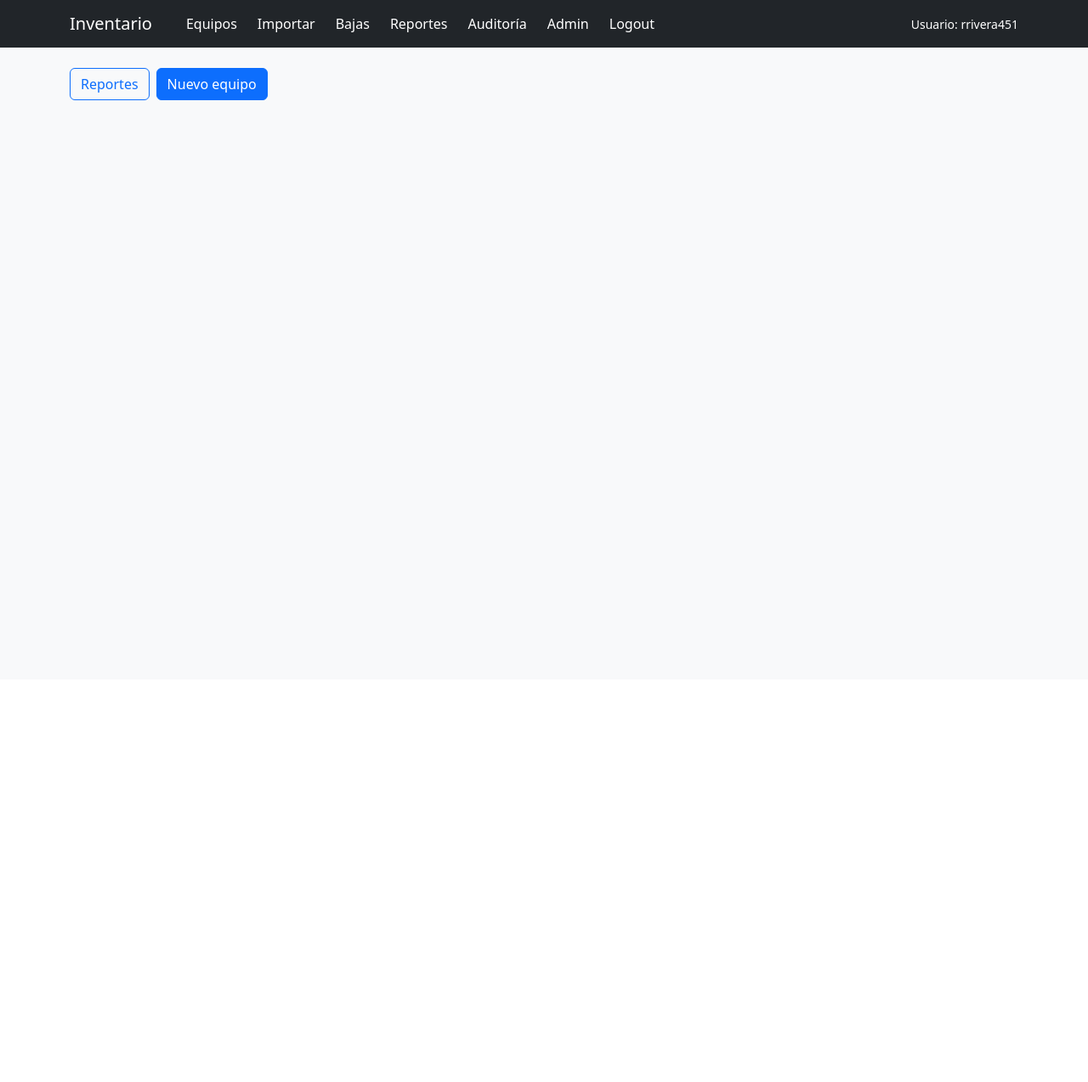
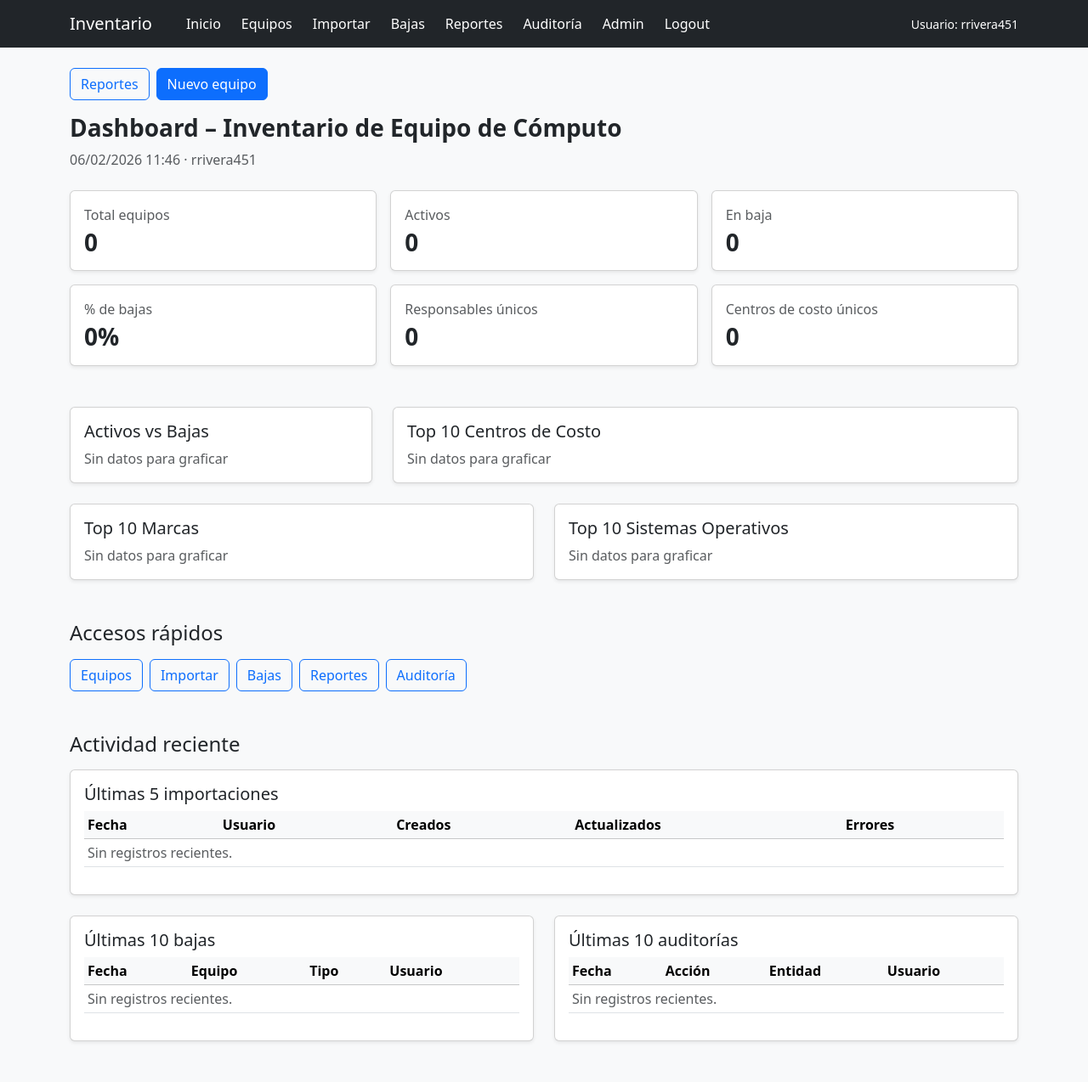
Before and after one commit to rodrigoriverafernandez/abasnet, a Django app: page / in a window 1280 px wide. Shown: the whole page at 85% size. Before the commit the page ends 118 px from the top, so only its background shows below. Run offline with Django 3.2, Linux system fonts and the light colour scheme; a user stored in the database is signed in; data comes from the database, SQL or seed files in the repository; data that the repository does not hold is empty.

Commit message:
Add corporate dashboard for home page

```diff
--- a/inventario/urls.py
+++ b/inventario/urls.py
@@ -1,14 +1,12 @@
 """inventario URL Configuration."""
 from django.contrib import admin
 from django.contrib.auth import views as auth_views
-from django.contrib.auth.decorators import login_required
 from django.urls import include, path
-from django.views.generic import TemplateView
 
 from inventario import views
 
 urlpatterns = [
-    path('', login_required(TemplateView.as_view(template_name='base.html')), name='inicio'),
+    path('', views.inicio_dashboard, name='inicio'),
     path('importar', views.importar_inventario, name='importar'),
     path('', include('equipos.urls')),
     path('accounts/login/', auth_views.LoginView.as_view(), name='login'),
--- a/inventario/views.py
+++ b/inventario/views.py
@@ -1,11 +1,14 @@
 import csv
 from datetime import datetime
+import json
 import unicodedata
 
+from django.apps import apps
 from django.conf import settings
 from django.contrib.auth.decorators import login_required
 from django.http import HttpResponse
 from django.shortcuts import render
+from django.utils import timezone
 
 from equipos.models import (
     AuditLog,
@@ -20,6 +23,7 @@ from equipos.models import (
     TipoEquipo,
 )
 from equipos.permissions import can_import
+from django.db.models import Count
 ERRORS_LIMIT = 50
 
 
@@ -70,6 +74,121 @@ def _get_or_create_catalog(model, value):
 def permission_denied(request, exception=None):
     return render(request, '403.html', status=403)
 
+
+def _get_model(app_label, model_name):
+    try:
+        return apps.get_model(app_label, model_name)
+    except LookupError:
+        return None
+
+
+def _build_dashboard_context(request):
+    total_equipos = Equipo.objects.count()
+    total_bajas = Equipo.objects.filter(is_baja=True).count()
+    total_activos = Equipo.objects.filter(is_baja=False).count()
+    porcentaje_bajas = round((total_bajas / total_equipos) * 100, 2) if total_equipos else 0
+
+    responsables_unicos = (
+        Equipo.objects.exclude(rpe_responsable__isnull=True)
+        .exclude(rpe_responsable__exact="")
+        .values("rpe_responsable")
+        .distinct()
+        .count()
+    )
+    centros_unicos = (
+        Equipo.objects.exclude(centro_costo__isnull=True)
+        .values("centro_costo")
+        .distinct()
+        .count()
+    )
+
+    centros_qs = (
+        Equipo.objects.exclude(centro_costo__isnull=True)
+        .values("centro_costo__codigo", "centro_costo__nombre")
+        .annotate(total=Count("id"))
+        .order_by("-total")[:10]
+    )
+    centros_labels = [
+        f"{item['centro_costo__codigo']} - {item['centro_costo__nombre']}" for item in centros_qs
+    ]
+    centros_totals = [item["total"] for item in centros_qs]
+
+    marcas_qs = (
+        Equipo.objects.exclude(marca__isnull=True)
+        .values("marca__nombre")
+        .annotate(total=Count("id"))
+        .order_by("-total")[:10]
+    )
+    marcas_labels = [item["marca__nombre"] for item in marcas_qs]
+    marcas_totals = [item["total"] for item in marcas_qs]
+
+    sistemas_qs = (
+        Equipo.objects.exclude(sistema_operativo__isnull=True)
+        .values("sistema_operativo__nombre")
+        .annotate(total=Count("id"))
+        .order_by("-total")[:10]
+    )
+    sistemas_labels = [item["sistema_operativo__nombre"] for item in sistemas_qs]
+    sistemas_totals = [item["total"] for item in sistemas_qs]
+
+    import_model = _get_model("equipos", "ImportLog")
+    baja_model = _get_model("equipos", "BajaEquipo")
+    audit_model = _get_model("equipos", "AuditLog")
+
+    import_logs = []
+    if import_model:
+        import_logs = (
+            import_model.objects.select_related("usuario")
+            .order_by("-fecha")[:5]
+        )
+
+    bajas = []
+    if baja_model:
+        bajas = (
+            baja_model.objects.select_related("equipo", "usuario", "motivo")
+            .order_by("-fecha_baja")[:10]
+        )
+
+    audit_logs = []
+    if audit_model:
+        audit_logs = (
+            audit_model.objects.select_related("usuario")
+            .order_by("-fecha")[:10]
+        )
+
+    return {
+        "total_equipos": total_equipos,
+        "total_activos": total_activos,
+        "total_bajas": total_bajas,
+        "porcentaje_bajas": porcentaje_bajas,
+        "responsables_unicos": responsables_unicos,
+        "centros_unicos": centros_unicos,
+        "chart_activos_bajas": json.dumps([total_activos, total_bajas]),
+        "chart_activos_bajas_labels": json.dumps(["Activos", "Bajas"]),
+        "chart_activos_bajas_total": total_equipos,
+        "chart_centros_labels": json.dumps(centros_labels),
+        "chart_centros_data": json.dumps(centros_totals),
+        "centros_has_data": bool(centros_totals),
+        "chart_marcas_labels": json.dumps(marcas_labels),
+        "chart_marcas_data": json.dumps(marcas_totals),
+        "marcas_has_data": bool(marcas_totals),
+        "chart_sistemas_labels": json.dumps(sistemas_labels),
+        "chart_sistemas_data": json.dumps(sistemas_totals),
+        "sistemas_has_data": bool(sistemas_totals),
+        "import_logs": import_logs,
+        "bajas_recientes": bajas,
+        "audit_logs": audit_logs,
+        "mostrar_import_logs": bool(import_model),
+        "mostrar_bajas": bool(baja_model),
+        "mostrar_audit_logs": bool(audit_model),
+        "fecha_actual": timezone.now(),
+    }
+
+
+@login_required
+def inicio_dashboard(request):
+    context = _build_dashboard_context(request)
+    return render(request, "inicio_dashboard.html", context)
 
 @login_required
 def importar_inventario(request):
--- a/templates/base.html
+++ b/templates/base.html
@@ -15,9 +15,10 @@
     <nav class="navbar navbar-expand-lg navbar-dark bg-dark">
         <div class="container">
             <div class="d-flex align-items-center gap-3 w-100">
-                <a class="navbar-brand" href="#">Inventario</a>
+                <a class="navbar-brand" href="{% url 'inicio' %}">Inventario</a>
                 {% if user.is_authenticated %}
                     <div class="d-flex flex-wrap gap-2 align-items-center text-white">
+                        <a class="nav-link text-white px-2" href="{% url 'inicio' %}">Inicio</a>
                         <a class="nav-link text-white px-2" href="{% url 'equipos_list' %}">Equipos</a>
                         {% if can_import %}
                             <a class="nav-link text-white px-2" href="{% url 'importar' %}">Importar</a>
--- /dev/null
+++ b/templates/inicio_dashboard.html
@@ -0,0 +1,339 @@
+{% extends "base.html" %}
+{% block title %}Dashboard{% endblock %}
+
+{% block content %}
+<div class="mb-4">
+    <h1 class="h3 fw-semibold">Dashboard – Inventario de Equipo de Cómputo</h1>
+    <p class="text-muted mb-0">
+        {{ fecha_actual|date:"d/m/Y H:i" }} · {{ user.get_username }}
+    </p>
+</div>
+
+<section class="mb-5">
+    <div class="row g-3">
+        <div class="col-12 col-md-4">
+            <div class="card shadow-sm h-100">
+                <div class="card-body">
+                    <p class="text-muted mb-1">Total equipos</p>
+                    <h3 class="fw-semibold mb-0">{{ total_equipos }}</h3>
+                </div>
+            </div>
+        </div>
+        <div class="col-12 col-md-4">
+            <div class="card shadow-sm h-100">
+                <div class="card-body">
+                    <p class="text-muted mb-1">Activos</p>
+                    <h3 class="fw-semibold mb-0">{{ total_activos }}</h3>
+                </div>
+            </div>
+        </div>
+        <div class="col-12 col-md-4">
+            <div class="card shadow-sm h-100">
+                <div class="card-body">
+                    <p class="text-muted mb-1">En baja</p>
+                    <h3 class="fw-semibold mb-0">{{ total_bajas }}</h3>
+                </div>
+            </div>
+        </div>
+        <div class="col-12 col-md-4">
+            <div class="card shadow-sm h-100">
+                <div class="card-body">
+                    <p class="text-muted mb-1">% de bajas</p>
+                    <h3 class="fw-semibold mb-0">{{ porcentaje_bajas }}%</h3>
+                </div>
+            </div>
+        </div>
+        <div class="col-12 col-md-4">
+            <div class="card shadow-sm h-100">
+                <div class="card-body">
+                    <p class="text-muted mb-1">Responsables únicos</p>
+                    <h3 class="fw-semibold mb-0">{{ responsables_unicos }}</h3>
+                </div>
+            </div>
+        </div>
+        <div class="col-12 col-md-4">
+            <div class="card shadow-sm h-100">
+                <div class="card-body">
+                    <p class="text-muted mb-1">Centros de costo únicos</p>
+                    <h3 class="fw-semibold mb-0">{{ centros_unicos }}</h3>
+                </div>
+            </div>
+        </div>
+    </div>
+</section>
+
+<section class="mb-5">
+    <div class="row g-4">
+        <div class="col-12 col-lg-4">
+            <div class="card shadow-sm h-100">
+                <div class="card-body">
+                    <h5 class="card-title">Activos vs Bajas</h5>
+                    {% if chart_activos_bajas_total %}
+                        <canvas id="chartActivosBajas" height="220"></canvas>
+                    {% else %}
+                        <p class="text-muted mb-0">Sin datos para graficar</p>
+                    {% endif %}
+                </div>
+            </div>
+        </div>
+        <div class="col-12 col-lg-8">
+            <div class="card shadow-sm h-100">
+                <div class="card-body">
+                    <h5 class="card-title">Top 10 Centros de Costo</h5>
+                    {% if centros_has_data %}
+                        <canvas id="chartCentros" height="220"></canvas>
+                    {% else %}
+                        <p class="text-muted mb-0">Sin datos para graficar</p>
+                    {% endif %}
+                </div>
+            </div>
+        </div>
+        <div class="col-12 col-lg-6">
+            <div class="card shadow-sm h-100">
+                <div class="card-body">
+                    <h5 class="card-title">Top 10 Marcas</h5>
+                    {% if marcas_has_data %}
+                        <canvas id="chartMarcas" height="220"></canvas>
+                    {% else %}
+                        <p class="text-muted mb-0">Sin datos para graficar</p>
+                    {% endif %}
+                </div>
+            </div>
+        </div>
+        <div class="col-12 col-lg-6">
+            <div class="card shadow-sm h-100">
+                <div class="card-body">
+                    <h5 class="card-title">Top 10 Sistemas Operativos</h5>
+                    {% if sistemas_has_data %}
+                        <canvas id="chartSistemas" height="220"></canvas>
+                    {% else %}
+                        <p class="text-muted mb-0">Sin datos para graficar</p>
+                    {% endif %}
+                </div>
+            </div>
+        </div>
+    </div>
+</section>
+
+<section class="mb-5">
+    <h4 class="mb-3">Accesos rápidos</h4>
+    <div class="d-flex flex-wrap gap-2">
+        <a class="btn btn-outline-primary" href="{% url 'equipos_list' %}">Equipos</a>
+        {% if can_import %}
+            <a class="btn btn-outline-primary" href="{% url 'importar' %}">Importar</a>
+        {% endif %}
+        {% if can_baja %}
+            <a class="btn btn-outline-primary" href="{% url 'bajas_list' %}">Bajas</a>
+        {% endif %}
+        {% if can_view_report %}
+            <a class="btn btn-outline-primary" href="{% url 'reportes_home' %}">Reportes</a>
+        {% endif %}
+        {% if can_audit %}
+            <a class="btn btn-outline-primary" href="{% url 'auditoria_list' %}">Auditoría</a>
+        {% endif %}
+    </div>
+</section>
+
+<section class="mb-4">
+    <h4 class="mb-3">Actividad reciente</h4>
+    <div class="row g-4">
+        {% if mostrar_import_logs %}
+            <div class="col-12">
+                <div class="card shadow-sm">
+                    <div class="card-body">
+                        <h5 class="card-title">Últimas 5 importaciones</h5>
+                        <div class="table-responsive">
+                            <table class="table table-sm align-middle">
+                                <thead class="table-light">
+                                    <tr>
+                                        <th>Fecha</th>
+                                        <th>Usuario</th>
+                                        <th>Creados</th>
+                                        <th>Actualizados</th>
+                                        <th>Errores</th>
+                                    </tr>
+                                </thead>
+                                <tbody>
+                                    {% for log in import_logs %}
+                                        <tr>
+                                            <td>{{ log.fecha|date:"d/m/Y H:i" }}</td>
+                                            <td>{{ log.usuario.get_username|default:"-" }}</td>
+                                            <td>{{ log.creados }}</td>
+                                            <td>{{ log.actualizados }}</td>
+                                            <td>{{ log.errores }}</td>
+                                        </tr>
+                                    {% empty %}
+                                        <tr>
+                                            <td colspan="5" class="text-muted">Sin registros recientes.</td>
+                                        </tr>
+                                    {% endfor %}
+                                </tbody>
+                            </table>
+                        </div>
+                    </div>
+                </div>
+            </div>
+        {% endif %}
+        {% if mostrar_bajas %}
+            <div class="col-12 col-lg-6">
+                <div class="card shadow-sm h-100">
+                    <div class="card-body">
+                        <h5 class="card-title">Últimas 10 bajas</h5>
+                        <div class="table-responsive">
+                            <table class="table table-sm align-middle">
+                                <thead class="table-light">
+                                    <tr>
+                                        <th>Fecha</th>
+                                        <th>Equipo</th>
+                                        <th>Tipo</th>
+                                        <th>Usuario</th>
+                                    </tr>
+                                </thead>
+                                <tbody>
+                                    {% for baja in bajas_recientes %}
+                                        <tr>
+                                            <td>{{ baja.fecha_baja|date:"d/m/Y H:i" }}</td>
+                                            <td>{{ baja.equipo.identificador }}</td>
+                                            <td>{{ baja.get_tipo_baja_display }}</td>
+                                            <td>{{ baja.usuario.get_username|default:"-" }}</td>
+                                        </tr>
+                                    {% empty %}
+                                        <tr>
+                                            <td colspan="4" class="text-muted">Sin registros recientes.</td>
+                                        </tr>
+                                    {% endfor %}
+                                </tbody>
+                            </table>
+                        </div>
+                    </div>
+                </div>
+            </div>
+        {% endif %}
+        {% if mostrar_audit_logs %}
+            <div class="col-12 col-lg-6">
+                <div class="card shadow-sm h-100">
+                    <div class="card-body">
+                        <h5 class="card-title">Últimas 10 auditorías</h5>
+                        <div class="table-responsive">
+                            <table class="table table-sm align-middle">
+                                <thead class="table-light">
+                                    <tr>
+                                        <th>Fecha</th>
+                                        <th>Acción</th>
+                                        <th>Entidad</th>
+                                        <th>Usuario</th>
+                                    </tr>
+                                </thead>
+                                <tbody>
+                                    {% for audit in audit_logs %}
+                                        <tr>
+                                            <td>{{ audit.fecha|date:"d/m/Y H:i" }}</td>
+                                            <td>{{ audit.accion }}</td>
+                                            <td>{{ audit.equipo.identificador|default:"-" }}</td>
+                                            <td>{{ audit.usuario.get_username|default:"-" }}</td>
+                                        </tr>
+                                    {% empty %}
+                                        <tr>
+                                            <td colspan="4" class="text-muted">Sin registros recientes.</td>
+                                        </tr>
+                                    {% endfor %}
+                                </tbody>
+                            </table>
+                        </div>
+                    </div>
+                </div>
+            </div>
+        {% endif %}
+    </div>
+</section>
+
+<script src="https://cdn.jsdelivr.net/npm/chart.js@4.4.1/dist/chart.umd.min.js"></script>
+<script>
+    const chartActivosBajasEl = document.getElementById("chartActivosBajas");
+    if (chartActivosBajasEl) {
+        new Chart(chartActivosBajasEl, {
+            type: "doughnut",
+            data: {
+                labels: {{ chart_activos_bajas_labels|safe }},
+                datasets: [{
+                    data: {{ chart_activos_bajas|safe }},
+                    backgroundColor: ["#1d4ed8", "#94a3b8"],
+                }],
+            },
+            options: {
+                plugins: {
+                    legend: {
+                        position: "bottom",
+                    },
+                },
+            },
+        });
+    }
+
+    const chartCentrosEl = document.getElementById("chartCentros");
+    if (chartCentrosEl) {
+        new Chart(chartCentrosEl, {
+            type: "bar",
+            data: {
+                labels: {{ chart_centros_labels|safe }},
+                datasets: [{
+                    label: "Equipos",
+                    data: {{ chart_centros_data|safe }},
+                    backgroundColor: "#1f2937",
+                }],
+            },
+            options: {
+                responsive: true,
+                plugins: {
+                    legend: { display: false },
+                },
+                scales: {
+                    x: { ticks: { autoSkip: false } },
+                },
+            },
+        });
+    }
+
+    const chartMarcasEl = document.getElementById("chartMarcas");
+    if (chartMarcasEl) {
+        new Chart(chartMarcasEl, {
+            type: "bar",
+            data: {
+                labels: {{ chart_marcas_labels|safe }},
+                datasets: [{
+                    label: "Equipos",
+                    data: {{ chart_marcas_data|safe }},
+                    backgroundColor: "#0f766e",
+                }],
+            },
+            options: {
+                responsive: true,
+                plugins: {
+                    legend: { display: false },
+                },
+            },
+        });
+    }
+
+    const chartSistemasEl = document.getElementById("chartSistemas");
+    if (chartSistemasEl) {
+        new Chart(chartSistemasEl, {
+            type: "bar",
+            data: {
+                labels: {{ chart_sistemas_labels|safe }},
+                datasets: [{
+                    label: "Equipos",
+                    data: {{ chart_sistemas_data|safe }},
+                    backgroundColor: "#334155",
+                }],
+            },
+            options: {
+                responsive: true,
+                plugins: {
+                    legend: { display: false },
+                },
+            },
+        });
+    }
+</script>
+{% endblock %}
```
